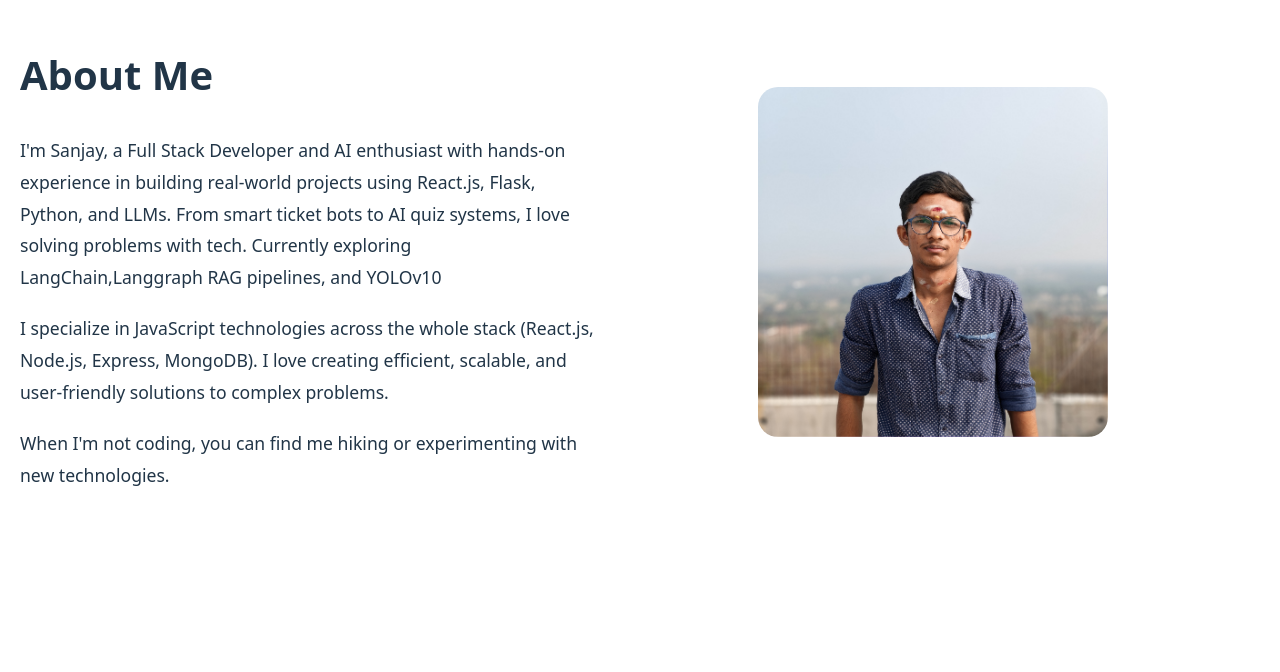
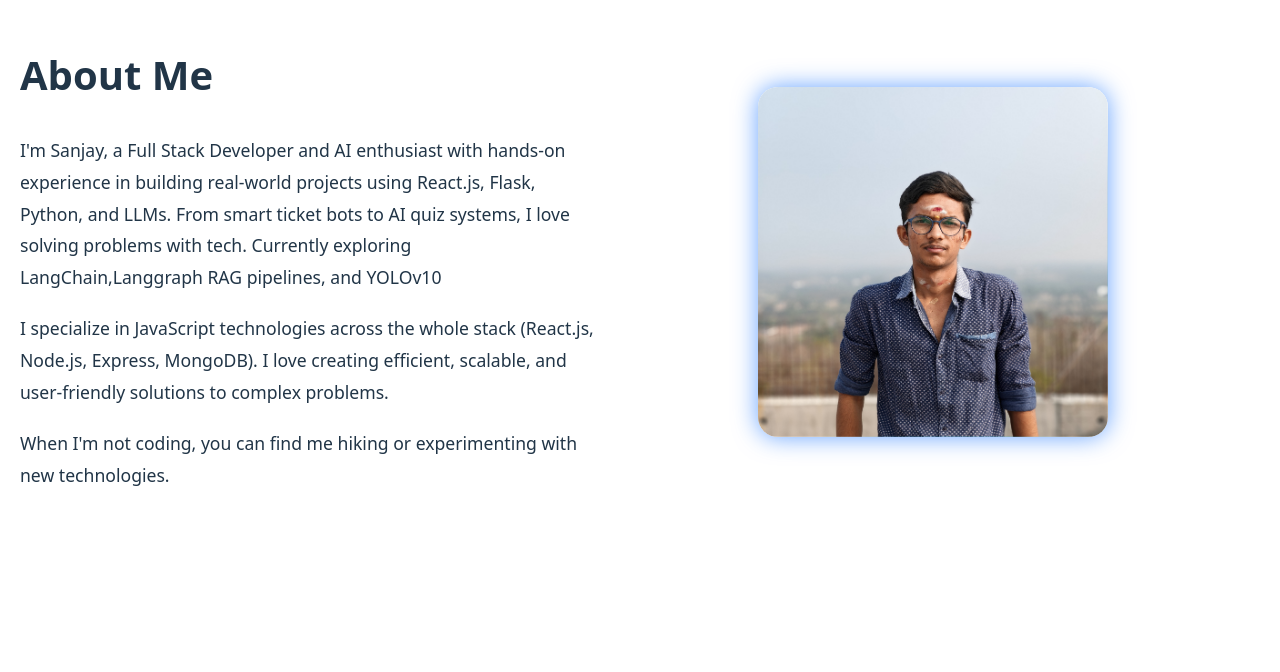
Before and after one commit to Sanjayraj-k/Portfolio, a React (Vite) app in the folder portfolio-website/: page / in a window 1280 px wide. Shown: the part 1088-1760 px from the top of the page. Built offline with nearby package versions, Linux system fonts and the light colour scheme; the HTML template or start-up script is replaced by a standard one.

Commit message:
adding glowing effect

```diff
--- a/portfolio-website/src/components/About/About.css
+++ b/portfolio-website/src/components/About/About.css
@@ -36,6 +36,8 @@
   height: 350px;
   border-radius: 20px;
   overflow: hidden;
+  /* Added box shadow for extra glowing effect */
+  box-shadow: 0 0 25px rgba(0, 102, 255, 0.6);
 }
 
 .profile-image {
@@ -52,7 +54,8 @@
   left: -10px;
   right: -10px;
   bottom: -10px;
-  background: linear-gradient(45deg, #3b82f6, #8b5cf6, #ec4899);
+  /* Changed to blue gradient colors */
+  background: linear-gradient(45deg, #0066ff, #00ccff, #0033cc);
   z-index: 1;
   filter: blur(20px);
   opacity: 0.7;
```
